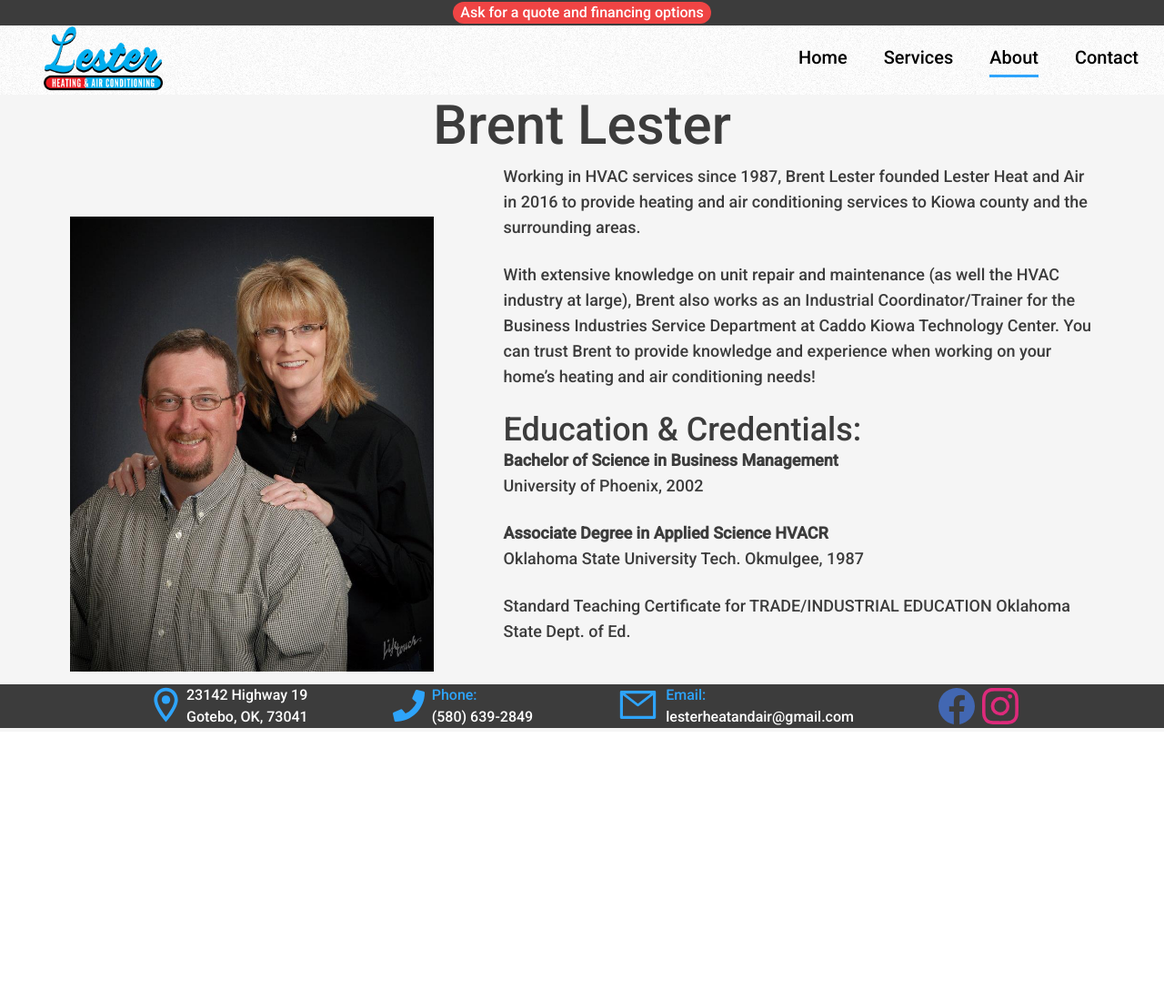
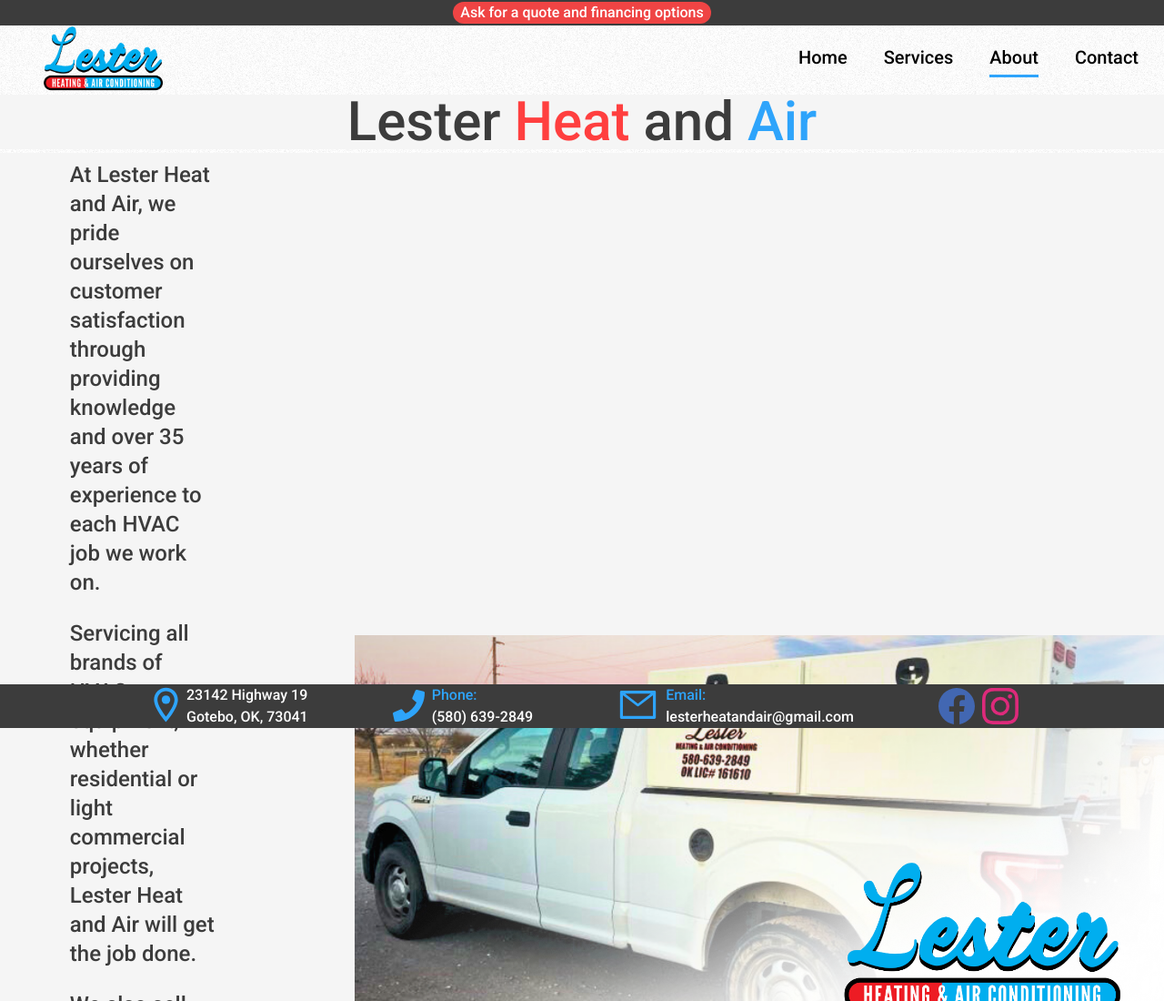
Before and after one commit to servedigitalmedia/lesterheatair, a Next.js app: page /about in a window 1280 px wide. Shown: the top 1100 px of the page at 91% size. Before the commit the page ends 804 px from the top, so only its background shows below. Built offline with nearby package versions, Linux system fonts and the light colour scheme.

Commit message:
added new bio info

```diff
--- a/src/app/about/page.tsx
+++ b/src/app/about/page.tsx
@@ -1,10 +1,40 @@
 import Image from 'next/image';
 import HomeImage from '../../../public/HomeImage.jpeg';
+import truck from '../../../public/truck.png';
 
 const Page = () => {
   return (
+    <div>
+      <h1 className='text-center bg-[#f5f5f5] mt-1'>
+        Lester <span className="text-[#ff3f3f]">Heat</span> and{' '}
+        <span className="text-[#2ea4fb]">Air</span>
+      </h1>
       <div className="bg-[#f5f5f5] mt-1">
-      <h1 className="text-center py-1">Brent Lester</h1>
+        <div className="flex justify-center flex-col md:flex-row items-center ">
+          <div className="mb-24 mt-2 mx-[6%]">
+            <h3>
+              At Lester Heat and Air, we pride ourselves on customer satisfaction through providing knowledge and over 35 years of experience to each HVAC job we work on.
+            </h3>
+            <br/>
+            <h3>
+              Servicing all brands of HVAC equipment, whether residential or light commercial projects, Lester Heat and Air will get the job done.
+            </h3>
+            <br/>
+            <h3>
+              We also sell Trane and Lennox products for new installations. Ask us for a quote and inquire about our financing options to get your heat and air conditioning units operating quickly!
+            </h3>
+          </div>
+          <Image
+            src={truck}
+            alt="homeimage"
+            height={500}
+            className="md:ml-[6%]"
+          />
+        </div>
+      </div>
+
+      <h1 className="text-center bg-[#f5f5f5] mt-20">Brent Lester</h1>
+      <div className="bg-[#f5f5f5] mt-1">
         <div className="flex justify-center flex-col md:flex-row items-center ">
           <Image
             src={HomeImage}
@@ -46,6 +76,7 @@
           </div>
         </div>
       </div>
+    </div>
   );
 };
 
```
Also changed, not shown: public/truck.png (added). Lines whose indentation alone changed are shown as unchanged.
